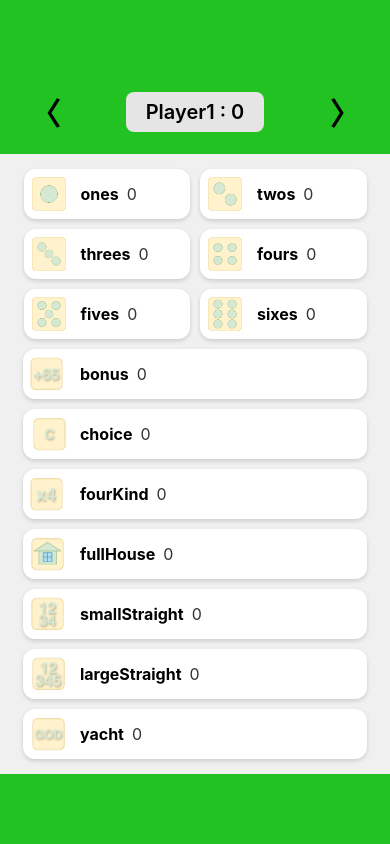
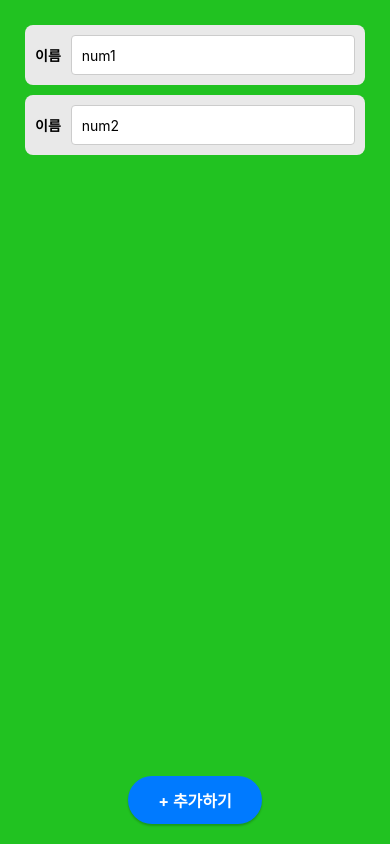
Before and after one commit to andoricano/Yatch-RN, a React Native app: screen /GameSetting in a window 390 px wide. Built offline with nearby package versions, Linux system fonts and the light colour scheme.

Commit message:
[feat] List 와꾸 제작 완료.

```diff
--- /dev/null
+++ b/src/module/list/AddList.tsx
@@ -0,0 +1,96 @@
+import React from 'react';
+import { View, StyleSheet, TouchableOpacity, Text, FlatList } from 'react-native';
+import { InputTwoButtonItem } from './item/InputTwoButtonItem';
+
+interface AddListProps {
+    baseList: string[];
+    onListChange: (newValue: string) => void;
+}
+
+export class AddList extends React.Component<AddListProps> {
+    constructor(props: AddListProps) {
+        super(props);
+        this.state = {
+            inputText: '',
+        };
+    }
+
+    handleAdd = () => {
+
+    };
+
+    render() {
+        return (
+            <View style={styles.container}>
+                <FlatList
+                    data={this.props.baseList}
+                    keyExtractor={(_, index) => index.toString()}
+                    renderItem={({ item }) => (
+                        <InputTwoButtonItem
+                            firstScheme='이름'
+                            initialInput={item}
+                            onInputChange={()=>{}}
+                        />
+                    )}
+                    contentContainerStyle={styles.listContent}
+                />
+
+                <View style={styles.inputContainer}>
+                    <View style={styles.buttonWrapper}>
+                        <TouchableOpacity style={styles.addButton} onPress={this.handleAdd}>
+                            <Text style={styles.buttonText}>+ 추가하기</Text>
+                        </TouchableOpacity>
+                    </View>
+                </View>
+            </View>
+        );
+    }
+}
+
+const styles = StyleSheet.create({
+    container: {
+        flex: 1,
+        padding: 20,
+    },
+    listContent: {
+        paddingBottom: 20,
+    },
+    listItem: {
+        padding: 15,
+        backgroundColor: '#f1f1f1',
+        marginBottom: 8,
+        borderRadius: 5,
+    },
+    inputContainer: {
+        marginTop: 10,
+    },
+    input: {
+        height: 45,
+        borderWidth: 1,
+        borderColor: '#ddd',
+        borderRadius: 8,
+        paddingHorizontal: 15,
+        marginBottom: 15,
+        backgroundColor: '#fff',
+    },
+    buttonWrapper: {
+        alignItems: 'center',
+        justifyContent: 'center',
+    },
+    addButton: {
+        backgroundColor: '#007AFF',
+        paddingVertical: 12,
+        paddingHorizontal: 30,
+        borderRadius: 25,
+        elevation: 2,
+        shadowColor: '#000',
+        shadowOffset: { width: 0, height: 2 },
+        shadowOpacity: 0.2,
+        shadowRadius: 2,
+    },
+    buttonText: {
+        color: '#fff',
+        fontWeight: 'bold',
+        fontSize: 16,
+    },
+});
--- /dev/null
+++ b/src/module/list/item/InputTwoButtonItem.tsx
@@ -0,0 +1,48 @@
+import React from 'react';
+import { View, StyleSheet, TextInput, Text } from 'react-native';
+
+interface InputTwoButtonItemProps {
+    firstScheme : string;
+    initialInput: string;
+    onInputChange: (newValue: string) => void;
+}
+
+export class InputTwoButtonItem extends React.Component<InputTwoButtonItemProps> {
+    render() {
+        return (
+            <View style={styles.container}>
+                <Text style={styles.label}>{this.props.firstScheme}</Text>
+                <TextInput
+                    style={styles.input}
+                    defaultValue={this.props.initialInput}
+                    onChangeText={(text) => this.props.onInputChange(text)}
+                    placeholder="이름을 입력하세요"
+                />
+            </View>
+        );
+    }
+}
+
+const styles = StyleSheet.create({
+    container: {
+        flexDirection: 'row',
+        padding: 10,
+        alignItems: 'center',
+        backgroundColor: '#e9e9e9ff',
+        borderRadius: 8,
+        margin: 5,
+    },
+    label: {
+        marginRight: 10,
+        fontWeight: 'bold',
+    },
+    input: {
+        flex: 1,
+        height: 40,
+        borderColor: '#ccc',
+        borderWidth: 1,
+        paddingHorizontal: 10,
+        borderRadius: 4,
+        backgroundColor: '#fff',
+    },
+});
--- a/src/screen/GameSettingScreen.tsx
+++ b/src/screen/GameSettingScreen.tsx
@@ -3,6 +3,7 @@ import { View, Button, StyleSheet } from 'react-native';
 import { initialBoard } from '../module/board/yatch/YatchBoard';
 import { YatchBoardManager } from '../module/board/yatch/YatchBoardManager';
 import { YatchBoardLayout } from '../module/board/yatch/YatchBoardLayout';
+import { AddList } from '../module/list/AddList';
 
 export class GameSettingScreen extends React.Component {
   handlePress = () => {
@@ -13,7 +14,12 @@ export class GameSettingScreen extends React.Component {
   render() {
     return (
       <View style={styles.container}>
-        <YatchBoardLayout boardManager={this.boardManager}/>
+        <AddList
+          baseList={["num1","num2"]}
+          onListChange={() =>{
+
+          }}
+        />
       </View>
     );
   }
```
